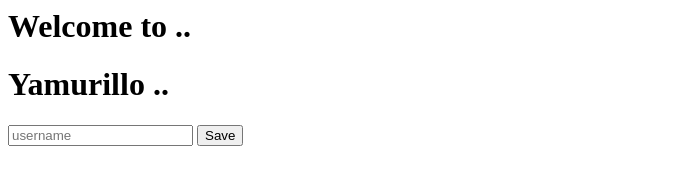
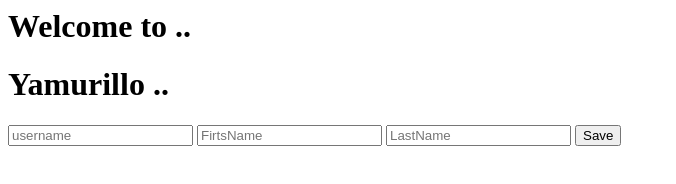
Before and after one commit to yamupas/GitTest, a plain HTML site: page index.html in a window 1280 px wide. Shown: the whole page, without its empty margins (0-676 px from the left). Drawn offline with Linux system fonts and the light colour scheme.

Commit message:
update forms

```diff
--- a/index.html
+++ b/index.html
@@ -7,6 +7,8 @@
         <h1>Yamurillo ..</h1>
         <form action="#" method="post">
             <input placeholder="username"  type="text">
+            <input placeholder="FirtsName"  type="text">
+            <input placeholder="LastName"  type="text">
             <button >Save</button>
         </form>
     </div>
```
